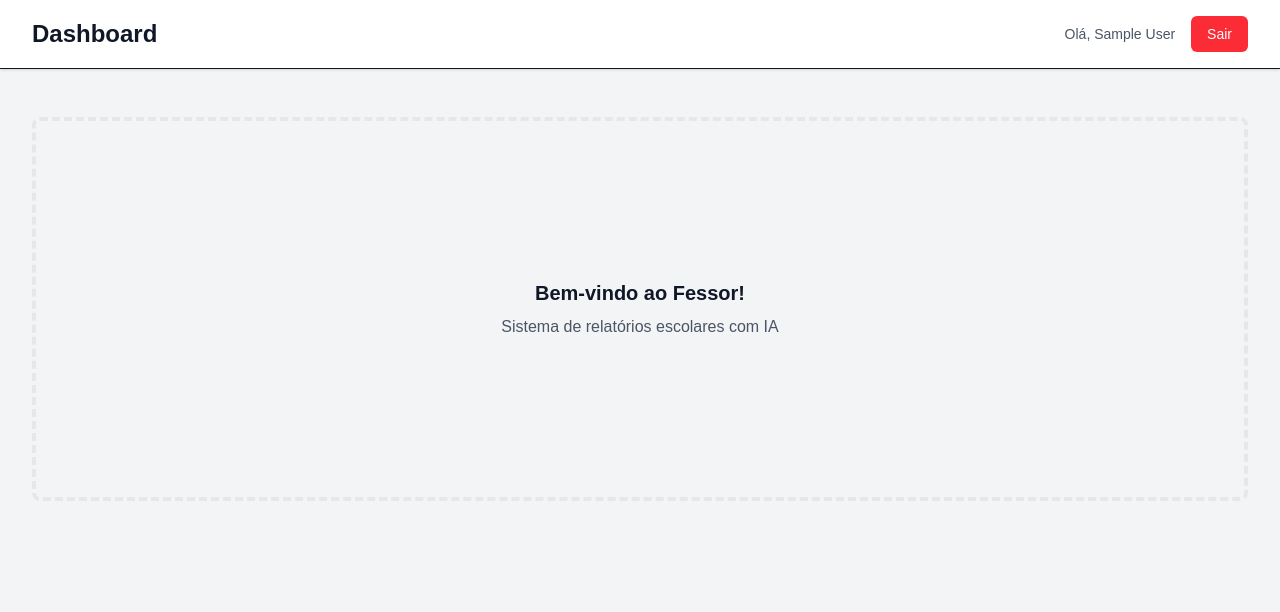
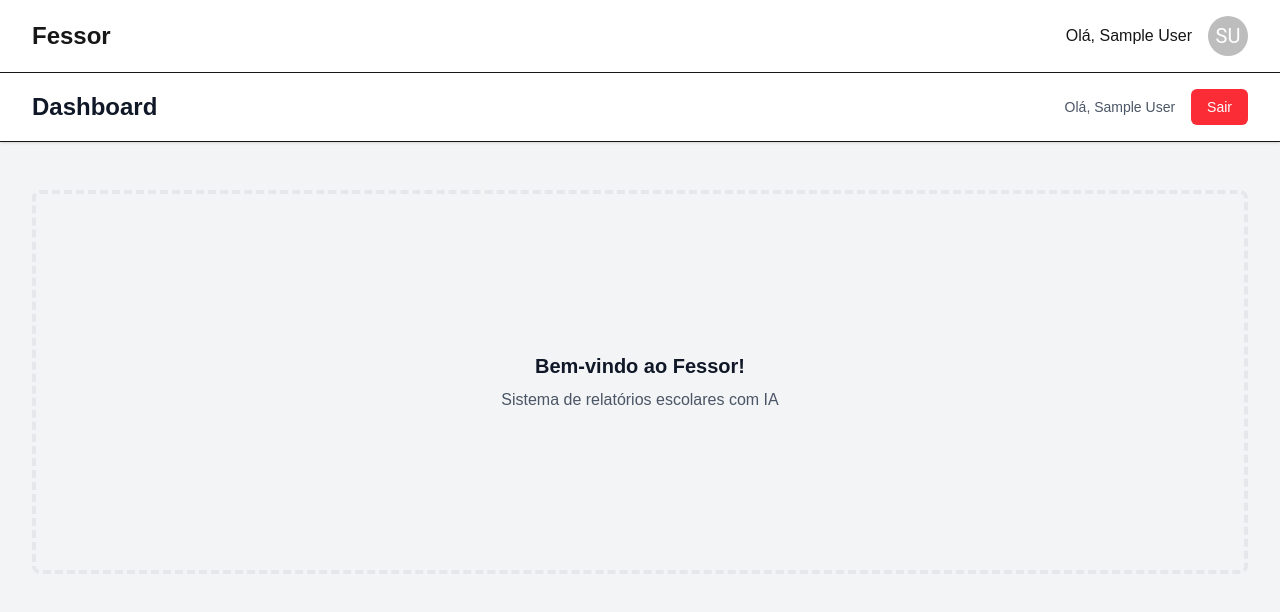
Before and after one commit to AllRedCat/Fessor_MVP, a Next.js app: page /dashboard in a window 1280 px wide. Shown: the top 612 px of the page. Built offline with nearby package versions, Linux system fonts and the light colour scheme; no server answers; the database is empty; sample sign-in values are in the browser's storage.

Commit message:
✨ Feat: Add ProtectedLayout, DashboardPage, and NavBar components for user authentication and dashboard functionality

```diff
--- /dev/null
+++ b/app/(protected)/layout.tsx
@@ -0,0 +1,14 @@
+import NavBar from '@/components/navbar';
+
+export default function ProtectedLayout({
+    children,
+}: Readonly<{
+    children: React.ReactNode;
+}>) {
+    return (
+        <div className="min-h-screen">
+            <NavBar />
+            {children}
+        </div>
+    );
+}
--- /dev/null
+++ b/components/navbar.tsx
@@ -0,0 +1,79 @@
+"use client";
+
+import React, { useState, useEffect } from 'react';
+import { useAuth } from '@/contexts/auth-context';
+import Avatar from '@mui/material/Avatar';
+import Stack from '@mui/material/Stack';
+import Menu from '@mui/material/Menu';
+import MenuItem from '@mui/material/MenuItem';
+
+export default function NavBar() {
+    const { user, logout } = useAuth();
+
+    const [letters, setLetters] = useState<string>();
+
+    useEffect(() => {
+        let names = user?.displayName?.split(' ');
+        console.log(names);
+
+        if (names && Array.isArray(names)) {
+            const initials = names.map((n: string) => n[0]).join('');
+            setLetters(initials);
+        } else {
+            setLetters('');
+        }
+    }, [user]);
+
+    const [anchorEl, setAnchorEl] = React.useState<null | HTMLElement>(null);
+    const open = Boolean(anchorEl);
+    const handleClick = (event: React.MouseEvent<HTMLButtonElement>) => {
+        setAnchorEl(event.currentTarget);
+    };
+    const handleClose = () => {
+        setAnchorEl(null);
+    };
+
+    const handleLogout = async () => {
+        try {
+            await logout();
+        } catch (error) {
+            console.error('Erro ao fazer logout:', error);
+        }
+    };
+
+    return (
+        <div className="w-full flex justify-between items-center border-b py-4 px-8 bg-white/10">
+            <h1 className="text-2xl font-bold">Fessor</h1>
+            <Stack direction="row" spacing={2} className='flex items-center'>
+                <span className=''>
+                    Olá, {user?.displayName || user?.email}
+                </span>
+                <button
+                    className='cursor-pointer'
+                    id="basic-button"
+                    aria-controls={open ? 'basic-menu' : undefined}
+                    aria-haspopup="true"
+                    aria-expanded={open ? 'true' : undefined}
+                    onClick={handleClick}
+                >
+                    <Avatar>{letters}</Avatar>
+                </button>
+                <Menu
+                    id="basic-menu"
+                    anchorEl={anchorEl}
+                    open={open}
+                    onClose={handleClose}
+                    slotProps={{
+                        list: {
+                            'aria-labelledby': 'basic-button',
+                        },
+                    }}
+                >
+                    <MenuItem onClick={handleClose}>Profile</MenuItem>
+                    <MenuItem onClick={handleClose}>My account</MenuItem>
+                    <MenuItem onClick={handleLogout}>Sair</MenuItem>
+                </Menu>
+            </Stack>
+        </div>
+    )
+}
```
Also changed, not shown: app/(protected)/dashboard/page.tsx (renamed from app/dashboard/page.tsx).
